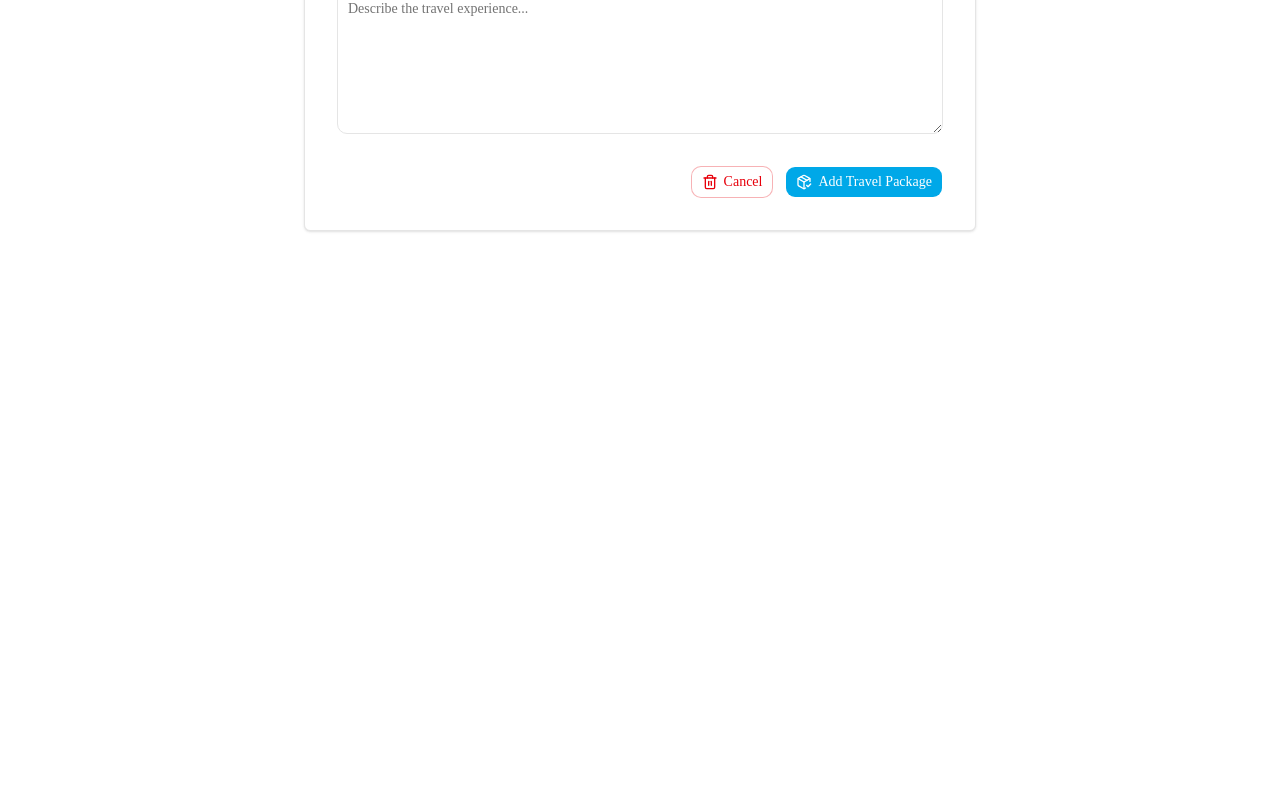
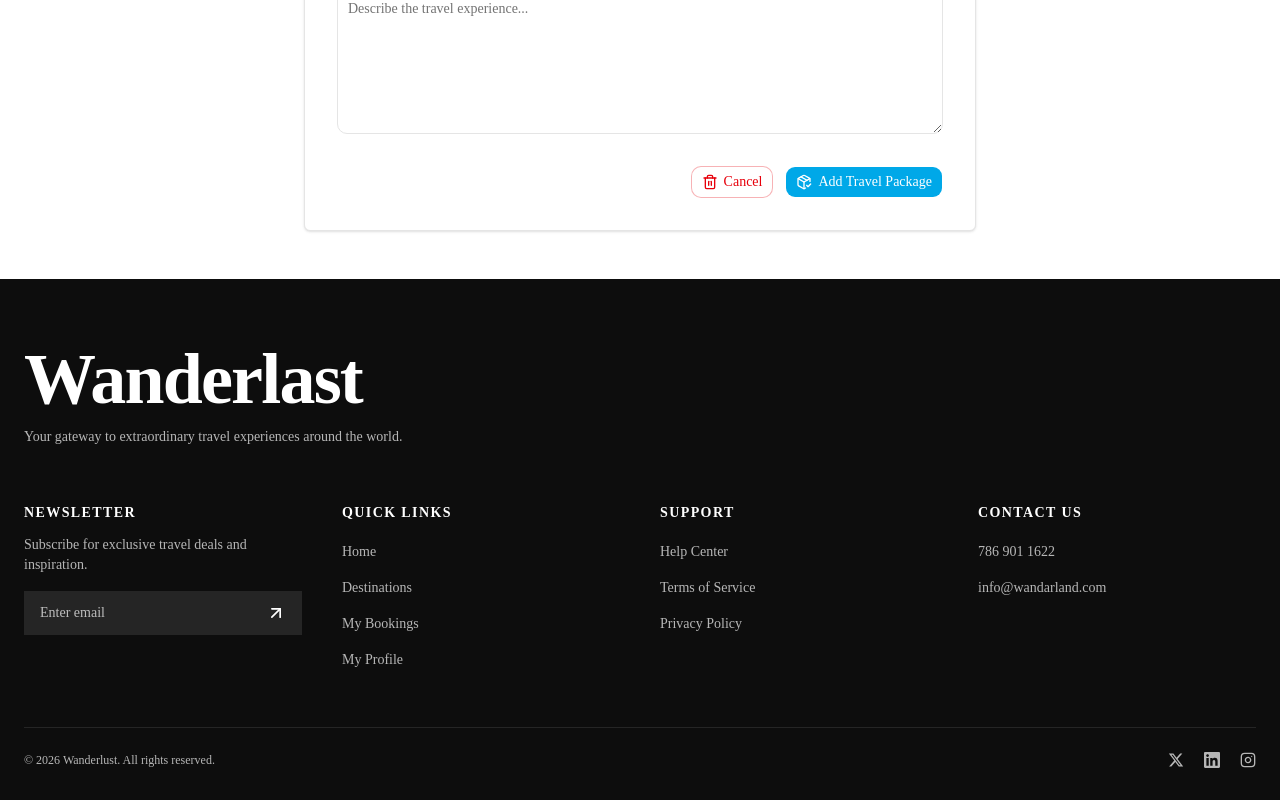
Before and after one commit to Naimur131251/Wanderlast-Client, a Next.js app: page /add-destination in a window 1280 px wide. Shown: the part 636-1436 px from the top of the page. Before the commit the page ends 915 px from the top, so only its background shows below. Built offline with nearby package versions, Linux system fonts and the light colour scheme.

Commit message:
feat: add Footer component and integrate it into the layout

```diff
--- a/src/app/layout.tsx
+++ b/src/app/layout.tsx
@@ -2,6 +2,7 @@ import type { Metadata } from "next";
 import { Geist, Geist_Mono } from "next/font/google";
 import "./globals.css";
 import { Navbar } from "@/components/Navbar";
+import { Footer } from "@/components/Footer";
 
 const geistSans = Geist({
   variable: "--font-geist-sans",
@@ -27,6 +28,7 @@ export default function RootLayout({ children }: LayoutProps<"/">) {
       <body className="min-h-full flex flex-col">
         <Navbar />
         {children}
+        <Footer />
       </body>
     </html>
   );
--- /dev/null
+++ b/src/components/Footer.tsx
@@ -0,0 +1,180 @@
+import Link from "next/link";
+import { ArrowUpRight } from "lucide-react";
+
+const quickLinks = [
+  { label: "Home", href: "/" },
+  { label: "Destinations", href: "/destinations" },
+  { label: "My Bookings", href: "/my-bookings" },
+  { label: "My Profile", href: "/profile" },
+];
+
+const supportLinks = [
+  { label: "Help Center", href: "/help-center" },
+  { label: "Terms of Service", href: "/terms" },
+  { label: "Privacy Policy", href: "/privacy" },
+];
+
+const contact = [
+  { label: "786 901 1622", href: "tel:7869011622" },
+  { label: "info@wandarland.com", href: "mailto:info@wandarland.com" },
+];
+
+const socials = [
+  {
+    label: "X",
+    href: "https://x.com",
+    icon: (
+      <svg viewBox="0 0 24 24" fill="currentColor" className="size-4">
+        <path d="M18.244 2.25h3.308l-7.227 8.26 8.502 11.24H16.17l-5.214-6.817L4.99 21.75H1.68l7.73-8.835L1.254 2.25H8.08l4.713 6.231zm-1.161 17.52h1.833L7.084 4.126H5.117z" />
+      </svg>
+    ),
+  },
+  {
+    label: "LinkedIn",
+    href: "https://linkedin.com",
+    icon: (
+      <svg viewBox="0 0 24 24" fill="currentColor" className="size-4">
+        <path d="M20.447 20.452h-3.554v-5.569c0-1.328-.027-3.037-1.852-3.037-1.853 0-2.136 1.445-2.136 2.939v5.667H9.351V9h3.414v1.561h.046c.477-.9 1.637-1.85 3.37-1.85 3.601 0 4.267 2.37 4.267 5.455v6.286zM5.337 7.433c-1.144 0-2.063-.926-2.063-2.065 0-1.138.92-2.063 2.063-2.063 1.14 0 2.064.925 2.064 2.063 0 1.139-.925 2.065-2.064 2.065zm1.782 13.019H3.555V9h3.564v11.452zM22.225 0H1.771C.792 0 0 .774 0 1.729v20.542C0 23.227.792 24 1.771 24h20.451C23.2 24 24 23.227 24 22.271V1.729C24 .774 23.2 0 22.222 0h.003z" />
+      </svg>
+    ),
+  },
+  {
+    label: "Instagram",
+    href: "https://instagram.com",
+    icon: (
+      <svg
+        viewBox="0 0 24 24"
+        fill="none"
+        stroke="currentColor"
+        strokeWidth="2"
+        strokeLinecap="round"
+        strokeLinejoin="round"
+        className="size-4"
+      >
+        <rect width="20" height="20" x="2" y="2" rx="5" ry="5" />
+        <path d="M16 11.37A4 4 0 1 1 12.63 8 4 4 0 0 1 16 11.37z" />
+        <line x1="17.5" x2="17.51" y1="6.5" y2="6.5" />
+      </svg>
+    ),
+  },
+];
+
+export function Footer() {
+  return (
+    <footer className="w-full bg-[#0d0d0d] px-6 pt-16 pb-8 text-white">
+      <div className="mx-auto max-w-7xl">
+        {/* Brand */}
+        <p className="text-6xl font-bold tracking-tight md:text-7xl">
+          Wanderlast
+        </p>
+        <p className="mt-3 text-sm text-white/70">
+          Your gateway to extraordinary travel experiences around the world.
+        </p>
+
+        {/* Columns */}
+        <div className="mt-14 grid gap-10 sm:grid-cols-2 lg:grid-cols-4">
+          {/* Newsletter */}
+          <div>
+            <h3 className="text-sm font-semibold tracking-widest uppercase">
+              Newsletter
+            </h3>
+            <p className="mt-3 text-sm text-white/70">
+              Subscribe for exclusive travel deals and inspiration.
+            </p>
+            <form className="mt-4 flex w-full max-w-xs items-center bg-white/10">
+              <input
+                type="email"
+                placeholder="Enter email"
+                aria-label="Email address"
+                className="w-full bg-transparent px-4 py-3 text-sm text-white placeholder:text-white/70 focus:outline-none"
+              />
+              <button
+                type="submit"
+                aria-label="Subscribe"
+                className="px-4 text-white transition-colors hover:text-[#00A8E8]"
+              >
+                <ArrowUpRight className="size-5" />
+              </button>
+            </form>
+          </div>
+
+          {/* Quick Links */}
+          <div>
+            <h3 className="text-sm font-semibold tracking-widest uppercase">
+              Quick Links
+            </h3>
+            <ul className="mt-4 space-y-3">
+              {quickLinks.map((link) => (
+                <li key={link.label}>
+                  <Link
+                    href={link.href}
+                    className="text-sm text-white/70 transition-colors hover:text-white"
+                  >
+                    {link.label}
+                  </Link>
+                </li>
+              ))}
+            </ul>
+          </div>
+
+          {/* Support */}
+          <div>
+            <h3 className="text-sm font-semibold tracking-widest uppercase">
+              Support
+            </h3>
+            <ul className="mt-4 space-y-3">
+              {supportLinks.map((link) => (
+                <li key={link.label}>
+                  <Link
+                    href={link.href}
+                    className="text-sm text-white/70 transition-colors hover:text-white"
+                  >
+                    {link.label}
+                  </Link>
+                </li>
+              ))}
+            </ul>
+          </div>
+
+          {/* Contact */}
+          <div>
+            <h3 className="text-sm font-semibold tracking-widest uppercase">
+              Contact Us
+            </h3>
+            <ul className="mt-4 space-y-3">
+              {contact.map((item) => (
+                <li key={item.label}>
+                  <a
+                    href={item.href}
+                    className="text-sm text-white/70 transition-colors hover:text-white"
+                  >
+                    {item.label}
+                  </a>
+                </li>
+              ))}
+            </ul>
+          </div>
+        </div>
+
+        {/* Bottom bar */}
+        <div className="mt-14 flex flex-col items-center justify-between gap-4 border-t border-white/10 pt-6 sm:flex-row">
+          <p className="text-xs text-white/70">
+            © 2026 Wanderlust. All rights reserved.
+          </p>
+          <div className="flex items-center gap-5">
+            {socials.map((social) => (
+              <a
+                key={social.label}
+                href={social.href}
+                aria-label={social.label}
+                className="text-white/70 transition-colors hover:text-white"
+              >
+                {social.icon}
+              </a>
+            ))}
+          </div>
+        </div>
+      </div>
+    </footer>
+  );
+}
```
